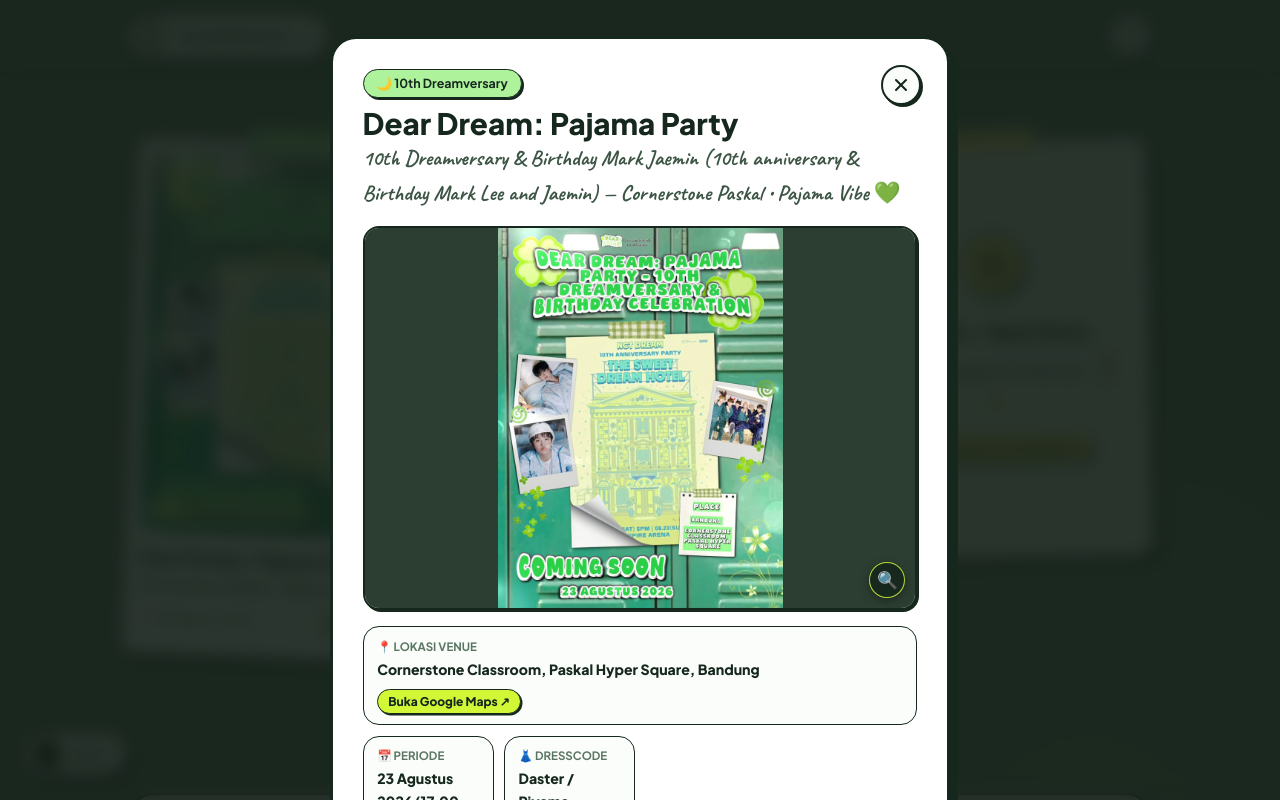
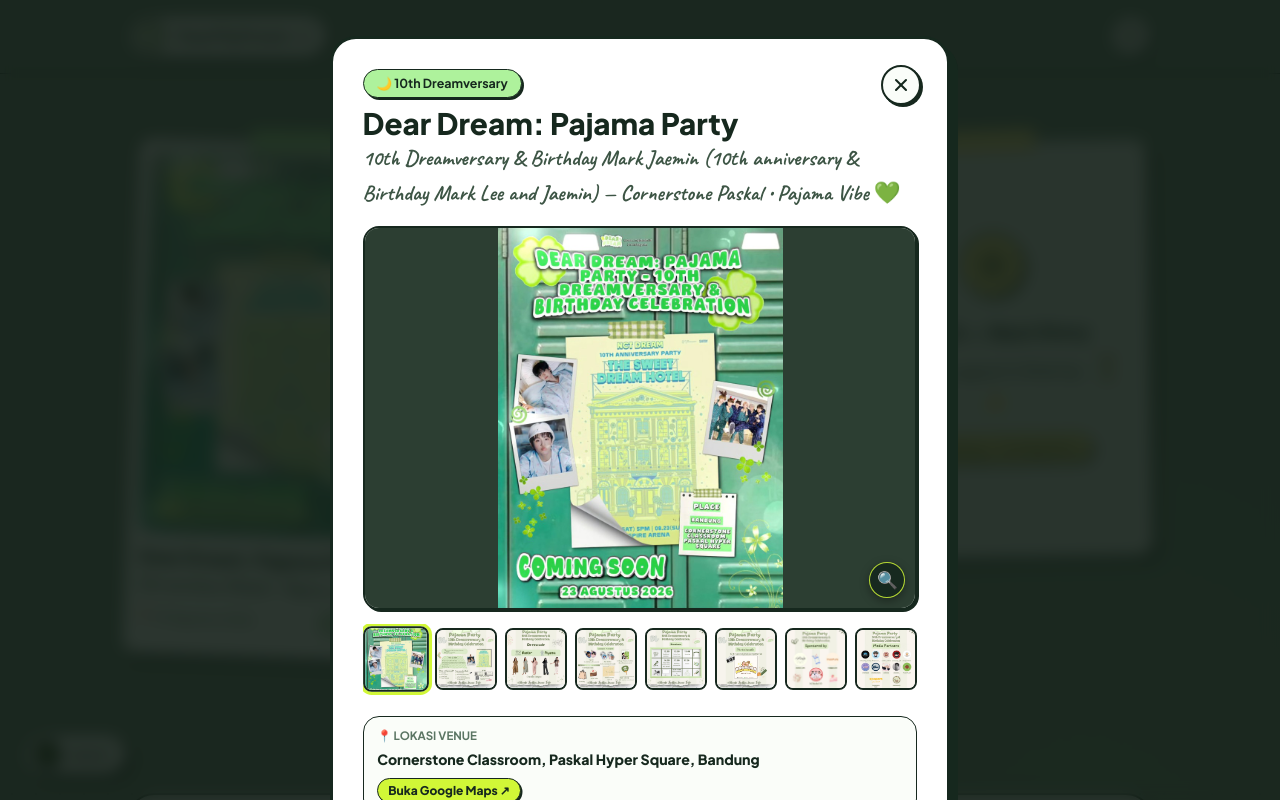
Before and after one commit to Rijalpn/dearmydream-id, a website built with Vite: page index.html in a window 1280 px wide. Both pictures are taken after a click on the button 286 px from the left and 1274 px from the top of the page. Shown: the part 874-1674 px from the top of the page. Built offline with nearby package versions, Linux system fonts and the light colour scheme.

Commit message:
feat(localhost): add all 8 official slides to 23 Agustus Pajama Party event modal gallery with interactive thumbnail switcher

```diff
--- a/src/css/components.css
+++ b/src/css/components.css
@@ -468,6 +468,46 @@
   object-fit: contain;
   background: #2C3E32;
   display: block;
+  transition: opacity 0.2s ease;
+}
+
+.modal-thumb-row {
+  display: flex;
+  gap: 8px;
+  overflow-x: auto;
+  padding: 4px 2px 10px 2px;
+  margin-bottom: 1rem;
+  scrollbar-width: thin;
+  -webkit-overflow-scrolling: touch;
+}
+
+.modal-thumb-btn {
+  background: none;
+  border: none;
+  padding: 0;
+  cursor: pointer;
+  flex-shrink: 0;
+  outline: none;
+}
+
+.modal-thumb-btn .modal-thumb-img {
+  width: 62px;
+  height: 62px;
+  object-fit: cover;
+  border-radius: 8px;
+  border: 2px solid var(--color-ink);
+  transition: all 0.2s cubic-bezier(0.34, 1.56, 0.64, 1);
+  display: block;
+}
+
+.modal-thumb-btn.active .modal-thumb-img {
+  border-color: var(--color-ink) !important;
+  box-shadow: 0 0 0 3px var(--color-neobong-neon, #C8FF00);
+  transform: scale(1.06);
+}
+
+.modal-thumb-btn:hover .modal-thumb-img {
+  transform: scale(1.04);
 }
 
 .modal-info-grid {
--- a/src/js/data.js
+++ b/src/js/data.js
@@ -18,25 +18,38 @@
     handwrittenNote: "Cornerstone Paskal • Pajama Vibe 💚",
     coverImage: "/events/dear_dream_pajama_party_official.jpg",
     gallery: [
-      { src: "/events/dear_dream_pajama_party_official.jpg", caption: "Poster Resmi The Sweet Dream Hotel (Pajama Party)" }
+      { src: "/events/dear_dream_pajama_party_official.jpg", caption: "Poster Resmi The Sweet Dream Hotel" },
+      { src: "/events/pajama_01_info_activities.jpg", caption: "Info Event, Activities & HTM Tiket" },
+      { src: "/events/pajama_02_dresscode.jpg", caption: "Panduan Dresscode: Daster & Piyama" },
+      { src: "/events/pajama_03_goodies.jpg", caption: "Goodies & Starter Pack Preview" },
+      { src: "/events/pajama_04_rundown.jpg", caption: "Rundown & Jadwal Lengkap Acara" },
+      { src: "/events/pajama_05_photobooth.jpg", caption: "Bobbliss Special Photostrip Photobooth" },
+      { src: "/events/pajama_06_sponsors.jpg", caption: "Official Event Sponsors" },
+      { src: "/events/pajama_07_media_partners.jpg", caption: "Media Partners Showcase" },
+      { src: "/events/pajama_08_dos_and_donts.jpg", caption: "Panduan Do's and Don'ts" }
     ],
     details: {
       location: "Cornerstone Classroom, Paskal Hyper Square, Bandung",
       mapsUrl: "https://www.google.com/maps/search/?api=1&query=Cornerstone+Classroom+Paskal+Hyper+Square+Bandung",
       dresscode: "Daster / Piyama (Santai & Nyaman)",
       activities: [
-        "Pajama Party & 10th Dreamversary Celebration",
-        "Noraebang Sing-Along Lagu Hits NCT DREAM",
-        "Bobbliss Custom 4-Cut Photobooth Slot",
-        "MJ Market GO Official Merch Corner",
-        "Paket Makan Siang BBQ / Ayam Suwir",
-        "Games Trivia & Doorprize Neobong"
+        "Nobar 10th Anniversary NCT Dream",
+        "Celebrate Jaemin's & Mark's Birthday",
+        "Fun Games & Doorprizes",
+        "Noraebang Sing-Along",
+        "Bobbliss Special Photostrip Photobooth",
+        "Birthday Photo Zone & Mini Exhibition",
+        "Booth Merchandise by MJ Market GO"
       ],
       freebies: [
-        "Bantal Duduk Custom",
-        "Special Bag Charm",
-        "Sticker ID Member",
-        "Photocard Edisi Khusus"
+        "Topper (Get 2 Mark & Jaemin)",
+        "Pin Button (Get 2 Jaemin & Mark)",
+        "Lollipop + Candy Holder",
+        "Wristband Satin",
+        "Mini Cake",
+        "Sticker Sheet (Get 2)",
+        "Kipas Kerang (Random Member)",
+        "Totebag"
       ],
       sponsors: [
         "@Axellagift",
--- a/src/js/modal.js
+++ b/src/js/modal.js
@@ -99,11 +99,18 @@
 
     <!-- Thumbnail Picker if multiple photos -->
     ${eventData.gallery && eventData.gallery.length > 1 ? `
-      <div style="display: flex; gap: 8px; overflow-x: auto; padding-bottom: 8px; margin-bottom: 1rem;">
+      <div class="modal-thumb-row" role="tablist" aria-label="Pilih foto event">
         ${eventData.gallery.map((g, idx) => `
-          <img src="${g.src}" alt="${g.caption}" class="modal-thumb ${idx === 0 ? 'active' : ''}"
-               style="width: 64px; height: 64px; object-fit: cover; border-radius: 8px; border: 2px solid var(--color-ink); cursor: pointer; flex-shrink: 0;"
-               onclick="document.getElementById('modal-active-img').src='${g.src}'">
+          <button type="button" class="modal-thumb-btn ${idx === 0 ? 'active' : ''}"
+                  title="${g.caption}" aria-label="${g.caption}"
+                  onclick="
+                    const img = document.getElementById('modal-active-img');
+                    if (img) img.src='${g.src}';
+                    document.querySelectorAll('.modal-thumb-btn').forEach(btn => btn.classList.remove('active'));
+                    this.classList.add('active');
+                  ">
+            <img src="${g.src}" alt="${g.caption}" class="modal-thumb-img" loading="lazy">
+          </button>
         `).join('')}
       </div>
     ` : ''}
```
Also changed, not shown: public/events/pajama_01_info_activities.jpg (added), public/events/pajama_02_dresscode.jpg (added), public/events/pajama_03_goodies.jpg (added), public/events/pajama_04_rundown.jpg (added), public/events/pajama_05_photobooth.jpg (added), public/events/pajama_06_sponsors.jpg (added), public/events/pajama_07_media_partners.jpg (added), public/events/pajama_08_dos_and_donts.jpg (added).
